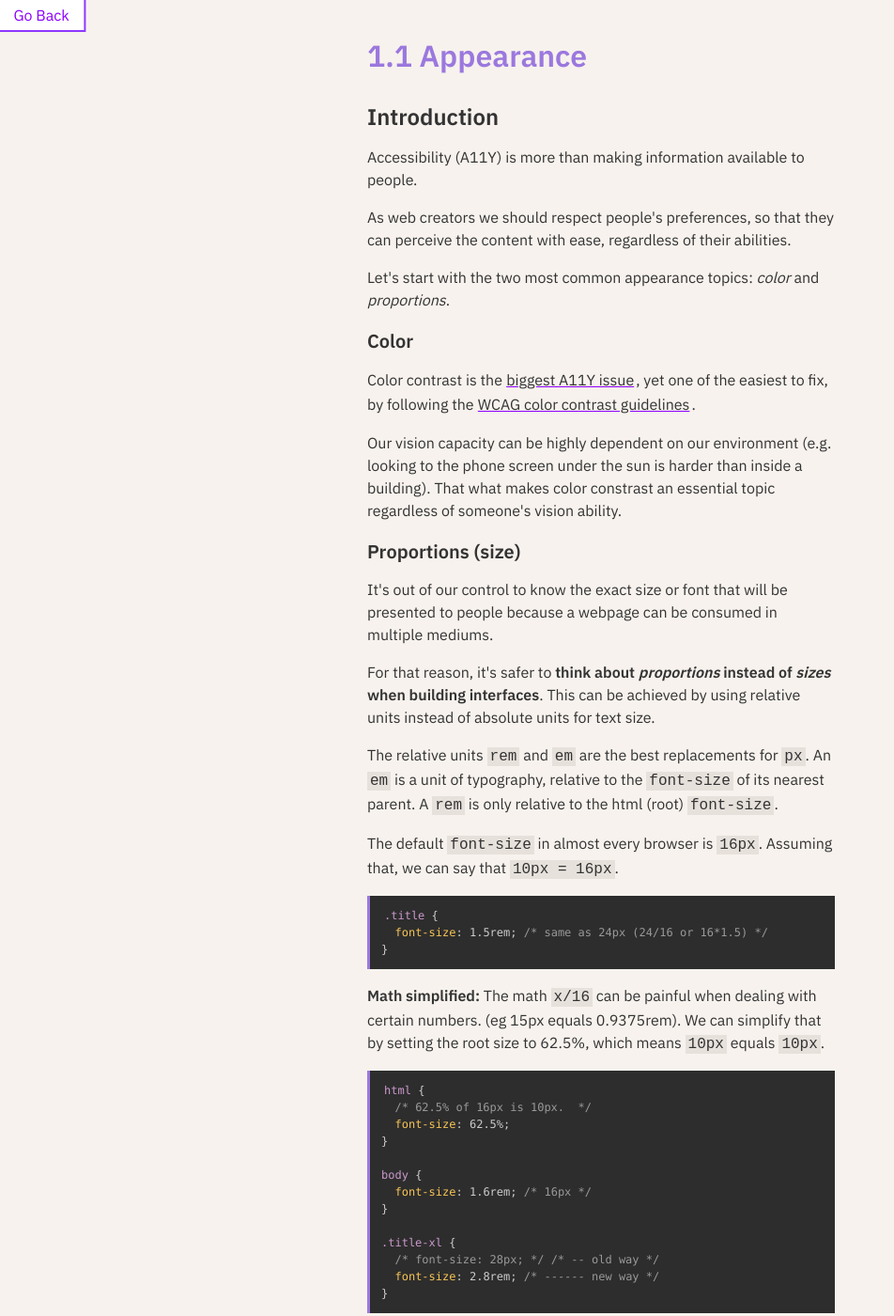
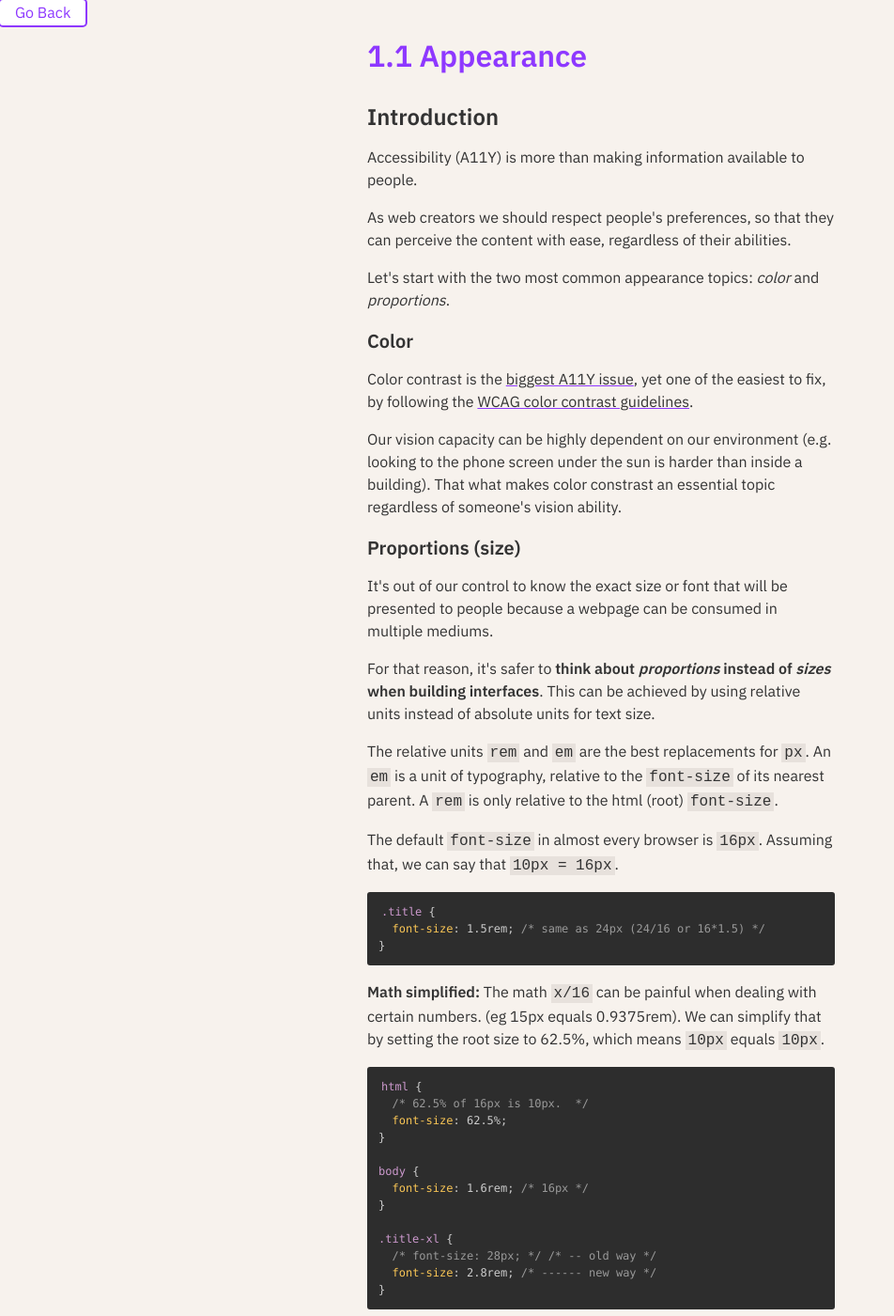
Before and after one commit to sandrina-p/workshop-a11y-fundamentals, a website: page src/briefings/1.1.html in a window 1280 px wide. Shown: the top 1400 px of the page at 94% size, without its empty margins (0-952 px from the left). Drawn offline with Linux system fonts and the light colour scheme.

Commit message:
Apply theme

```diff
--- a/src/assets/briefing.css
+++ b/src/assets/briefing.css
@@ -6,11 +6,10 @@ main {
 
 a {
   display: inline-block;
-  padding: 1px 2px;
   color: inherit;
-  text-decoration-color: #8c00ff;
-  transform: translateX(-0.1em);
-  margin-right: -0.1em;
+  text-decoration-color: var(--theme-primary);
+  line-height: 1.2;
+  border-radius: 3px;
 }
 
 ul a {
@@ -18,20 +17,20 @@ ul a {
 }
 
 a:hover {
-  color: #8c00ff;
+  color: var(--theme-primary);
 }
 
 a:focus {
   outline: none;
-  background-color: #e9e1f8;
+  box-shadow: var(--theme-focus_shadow);
 }
 
 pre {
-  background: #fff;
+  background: var(--theme-bg_1);
   display: block;
   padding: 16px;
   color: inherit;
-  border-left: 3px solid #9b78de;
+  border-radius: 3px;
 }
 
 code[class*="language-"],
@@ -41,7 +40,7 @@ pre[class*="language-"] {
 }
 
 pre code {
-  background: #fff;
+  background: var(--theme-bg_1);
 }
 
 code {
@@ -53,7 +52,7 @@ code {
 h1 {
   font-size: 3.2rem;
   font-weight: 600;
-  color: #9b78de;
+  color: var(--theme-primary);
   margin: 0 0 16px;
   line-height: 1.2;
 }
@@ -96,7 +95,7 @@ hr {
 }
 
 .linkBack:focus {
-  box-shadow: #f8f3ef 0 0 0 2px, #ff821f 0 0 0 4px;
+  box-shadow: var(--theme-focus-shadow);
 }
 
 .bfg-footer {
```
